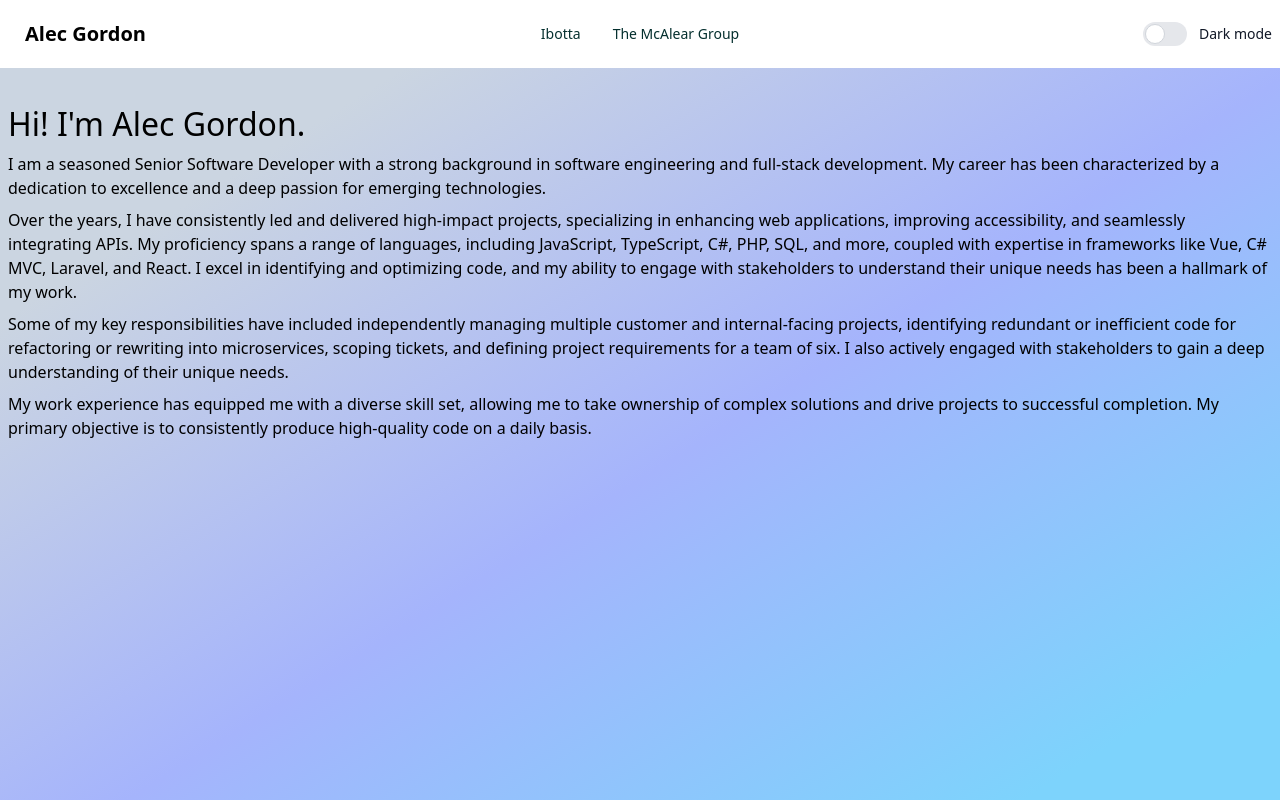
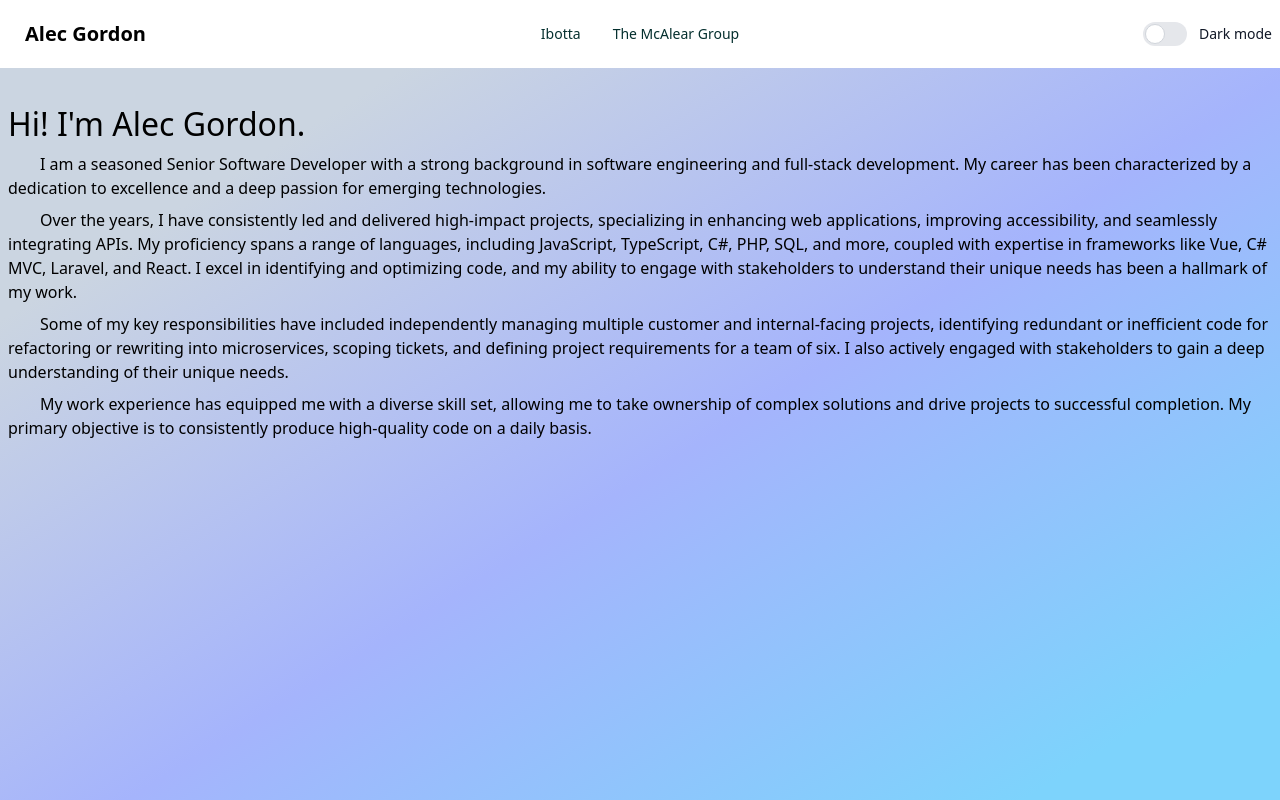
Before and after one commit to insanealec/alecgordon, a Vue app: page / in a window 1280 px wide. Built offline with nearby package versions, Linux system fonts and the light colour scheme.

Commit message:
bring back the indent, I like it better

```diff
--- a/src/assets/main.scss
+++ b/src/assets/main.scss
@@ -58,7 +58,7 @@ label.list-item-label:hover {
 }
 
 .paragraph {
-  // text-indent: 2rem;
+  text-indent: 2rem;
   padding: .25rem 0;
 }
 
```
